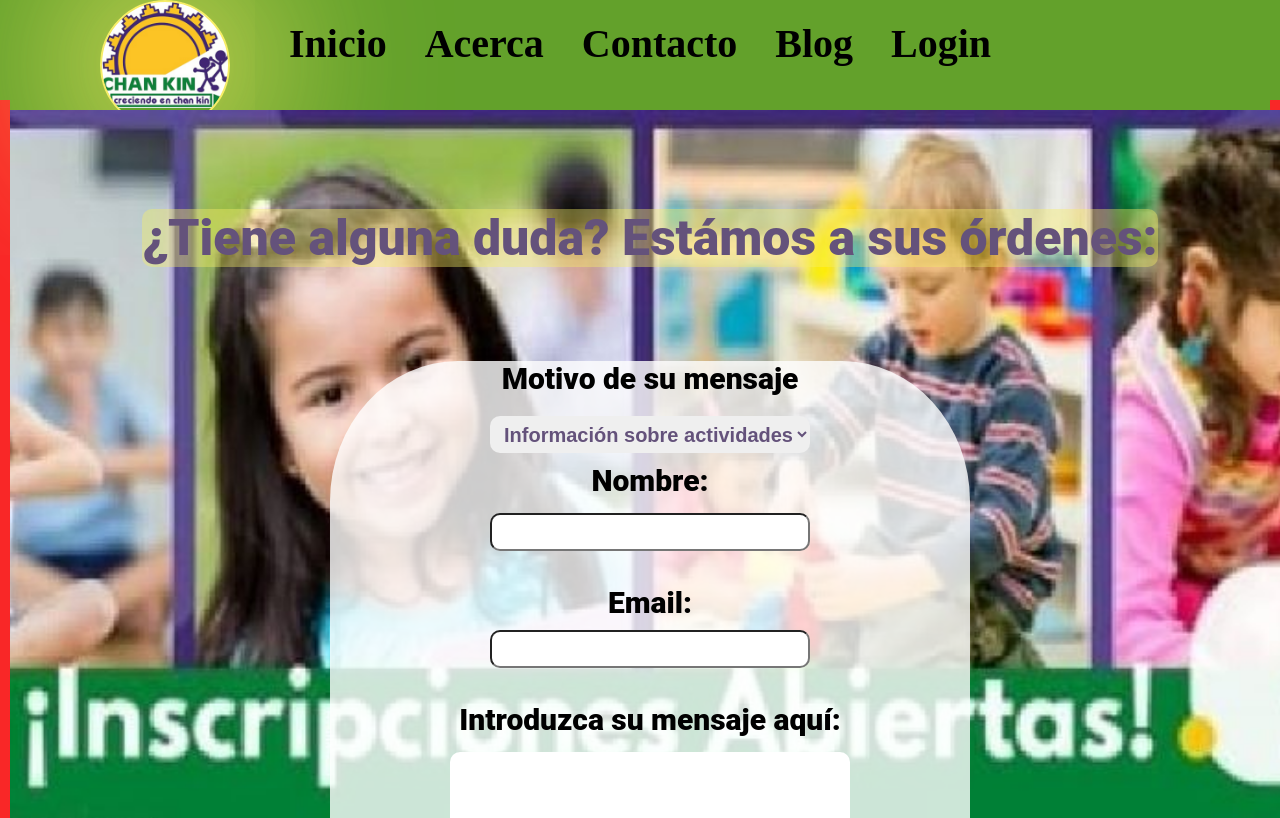
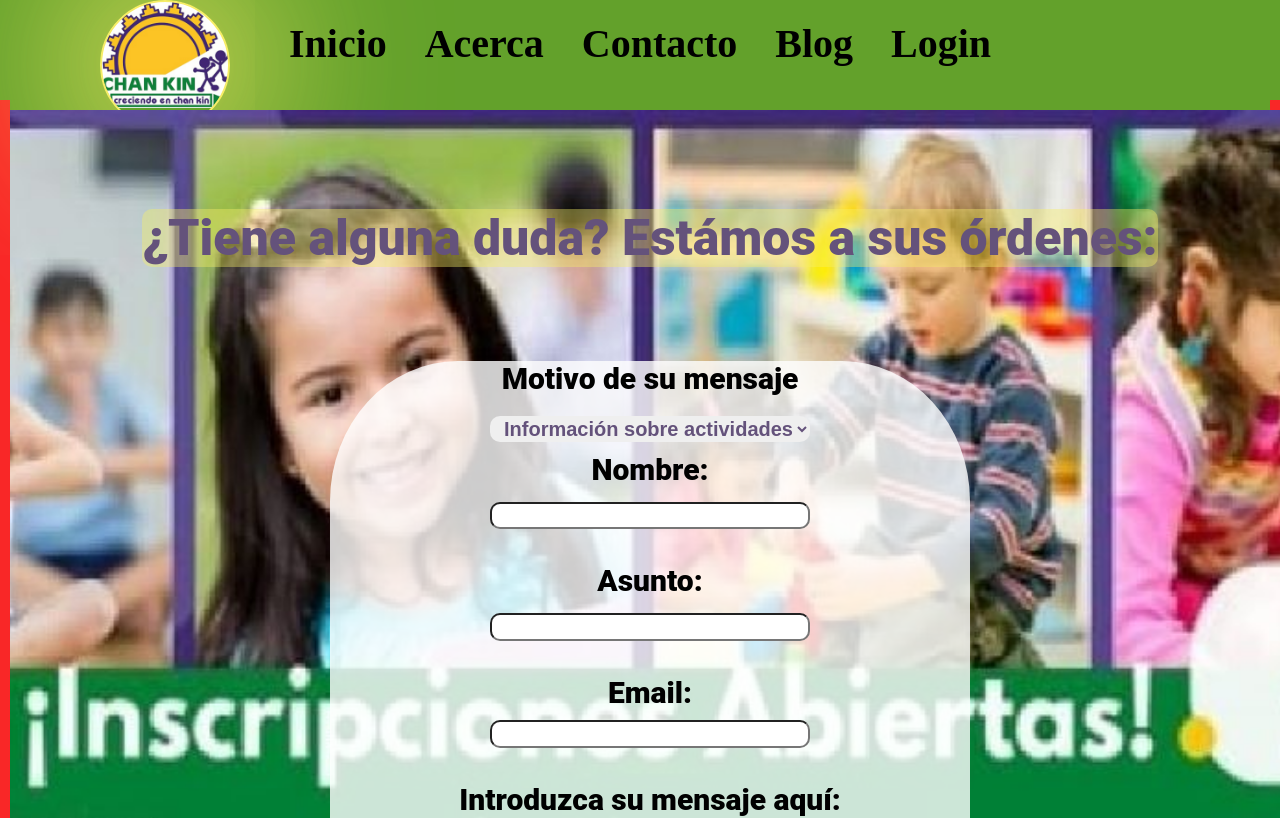
Before and after one commit to GabrielMedinaT/chankin, a React (Create React App) app: page /FormularioContacto in a window 1280 px wide. Shown: the top 818 px of the page. Built offline with nearby package versions, Linux system fonts and the light colour scheme.

Commit message:
añado asunto

```diff
--- a/src/pages/FormularioContacto.jsx
+++ b/src/pages/FormularioContacto.jsx
@@ -39,15 +39,11 @@ const FormularioContacto = () => {
           name="opcion"
           onChange={cambioTemplate}
         >
-          <option value="template_q75lp48" name="asunto">
+          <option value="template_q75lp48">
             Información sobre actividades
           </option>
-          <option value="template_n4dk3cp" name="asunto">
-            Consulta con profesor
-          </option>
-          <option value="template_n4dk3cp" name="asunto ">
-            Hacer sugerencia
-          </option>
+          <option value="template_n4dk3cp">Consulta con profesor</option>
+          <option value="template_n4dk3cp">Hacer sugerencia</option>
         </select>
         <label htmlFor="nombre" className="form-label" name="nombre">
           Nombre:
@@ -56,6 +52,15 @@ const FormularioContacto = () => {
           type="text"
           name="nombre"
           className="form-control form-control-sm"
+        />
+        <br></br>
+        <label htmlFor="asunto" className="form-label">
+          Asunto:
+        </label>
+        <input
+          type="text"
+          className="form-control form-control-sm"
+          name="asunto"
         />
         <br></br>
         <label htmlFor="email" className="form-label">
```
